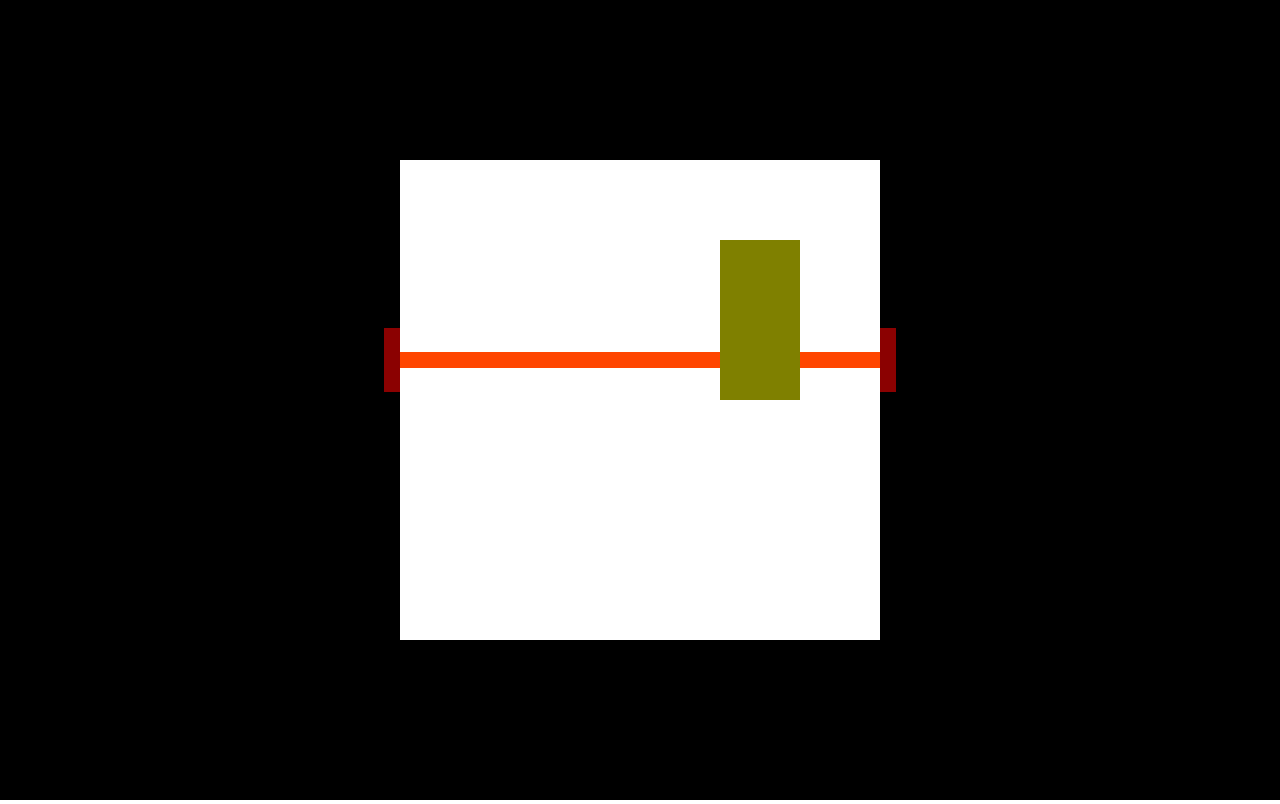
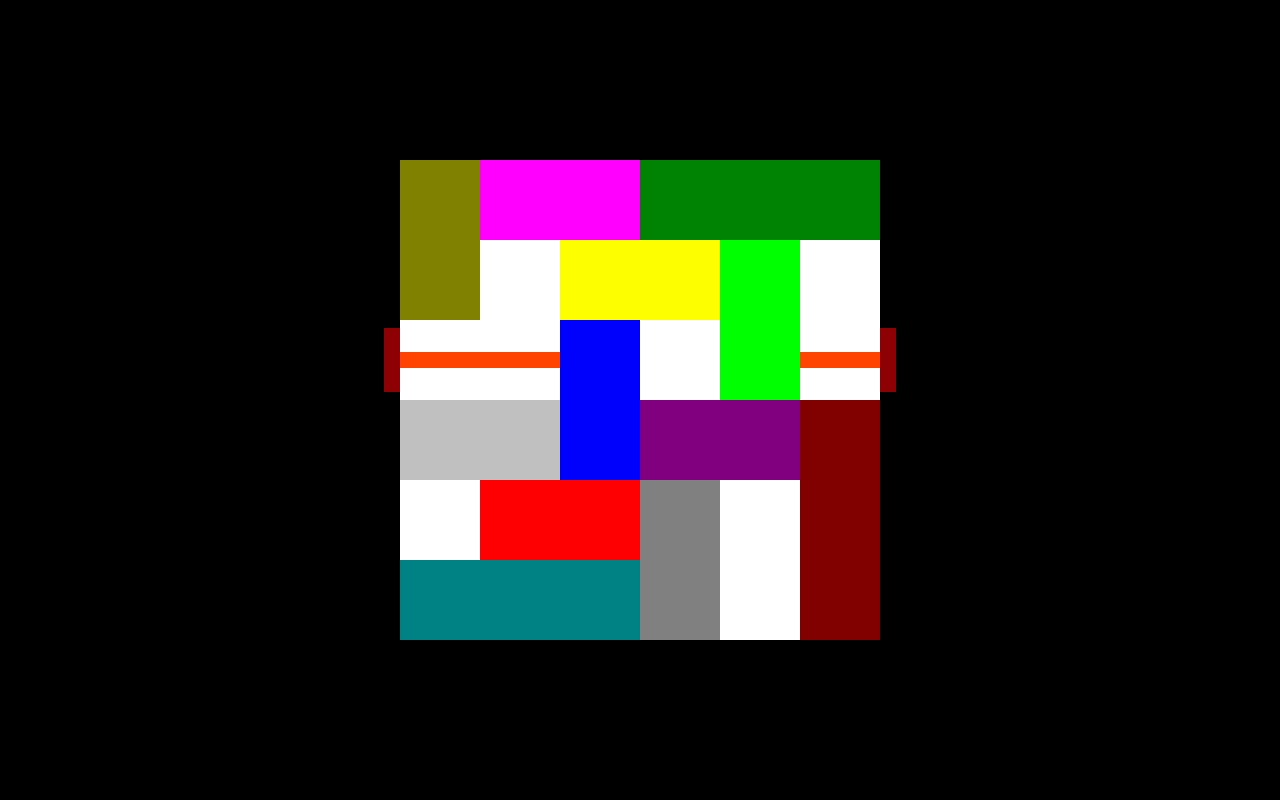
Before and after one commit to hatake-property/hatakedentetsu, a plain HTML site: page index.html in a window 1280 px wide. Drawn offline with Linux system fonts and the light colour scheme.

Commit message:
Update index.html

```diff
--- a/index.html
+++ b/index.html
@@ -162,18 +162,18 @@
 				color[j] = temp;
 			}
 
-		//	block[0] = new Block(0, 0, 1, 2);
-		//	block[1] = new Block(1, 0, 2, 1);
-		//	block[2] = new Block(3, 0, 3, 1);
-		//	block[3] = new Block(2, 1, 2, 1);
-			block[0] = new Block(4, 1, 1, 2);
-		//	block[5] = new Block(2, 2, 1, 2);
-		//	block[6] = new Block(0, 3, 2, 1);
-		//	block[7] = new Block(3, 3, 2, 1);
-		//	block[8] = new Block(5, 3, 1, 3);
-		//	block[9] = new Block(1, 4, 2, 1);
-		//	block[10] = new Block(3, 4, 1, 2);
-		//	block[11] = new Block(0, 5, 3, 1);
+			block[0] = new Block(0, 0, 1, 2);
+			block[1] = new Block(1, 0, 2, 1);
+			block[2] = new Block(3, 0, 3, 1);
+			block[3] = new Block(2, 1, 2, 1);
+			block[4] = new Block(4, 1, 1, 2);
+			block[5] = new Block(2, 2, 1, 2);
+			block[6] = new Block(0, 3, 2, 1);
+			block[7] = new Block(3, 3, 2, 1);
+			block[8] = new Block(5, 3, 1, 3);
+			block[9] = new Block(1, 4, 2, 1);
+			block[10] = new Block(3, 4, 1, 2);
+			block[11] = new Block(0, 5, 3, 1);
 
 			for(let i = 0; i < 6; i ++) {
 				laser[i] = false;
@@ -189,10 +189,6 @@
 
 		document.getElementById('foreground').addEventListener('pointerdown', (e) => {
 			if(isGameClear) {
-				isGameClear = false;
-				block = [];
-				setBlock();
-				drow();
 				return;
 			}
 			const rect = e.target.getBoundingClientRect();
```
